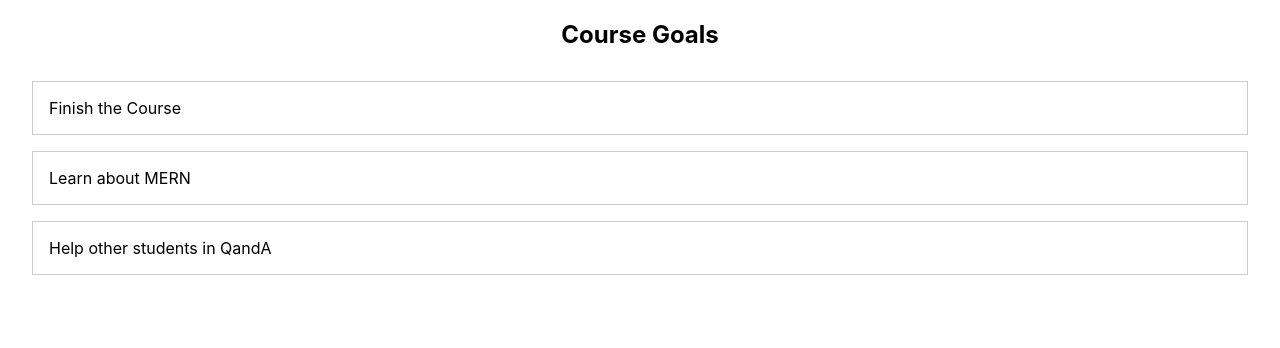
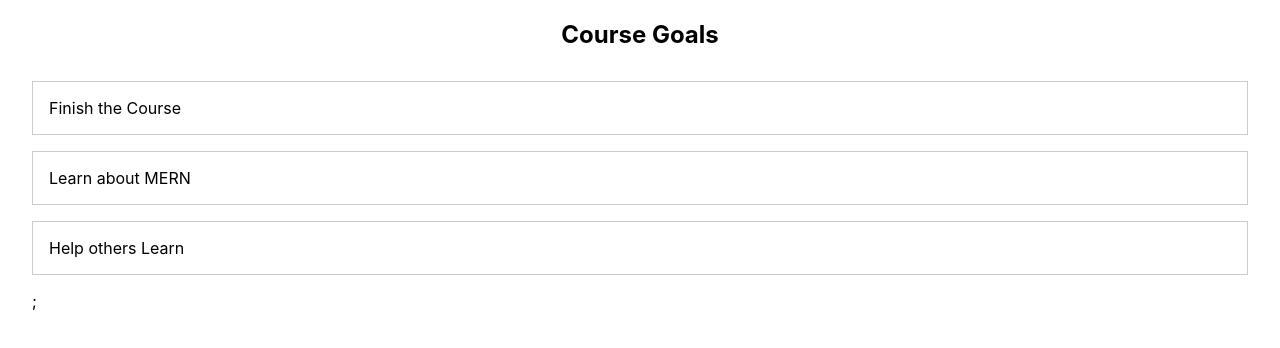
Before and after one commit to KaelinAlexander/react-reresher, a React (Create React App) app in the folder frontend/: page / in a window 1280 px wide. Shown: the top 348 px of the page. Built offline with nearby package versions, Linux system fonts and the light colour scheme; the HTML template or start-up script is replaced by a standard one.

Commit message:
models using props

```diff
--- a/frontend/src/App.js
+++ b/frontend/src/App.js
@@ -3,10 +3,17 @@ import './App.css';
 import GoalList from './components/GoalList';
 
 const App = () => {
+
+  const courseGoals = [
+                      {id: 'cg1', text: 'Finish the Course'},
+                      {id: 'cg2', text: 'Learn about MERN'},
+                      {id: 'cg3', text: 'Help others Learn'}
+                    ]
+
   return (
     <div className="course-goals">
       <h2>Course Goals</h2>
-      <GoalList />
+      <GoalList goals={courseGoals} />
     </div>
   )
 }
--- a/frontend/src/components/GoalList.js
+++ b/frontend/src/components/GoalList.js
@@ -1,13 +1,13 @@
 import React from 'react';
 import './GoalList.css'
 
-const GoalList = () => {
+const GoalList = (props) => {
 
     return (
         <ul className="goal-list">
-            <li>Finish the Course</li>
-            <li>Learn about MERN</li>
-            <li>Help other students in QandA</li>
+            {props.goals.map((goal) => {
+                    return <li key={goal.id}>{goal.text}</li>
+                })};
         </ul>
     );
 
```
